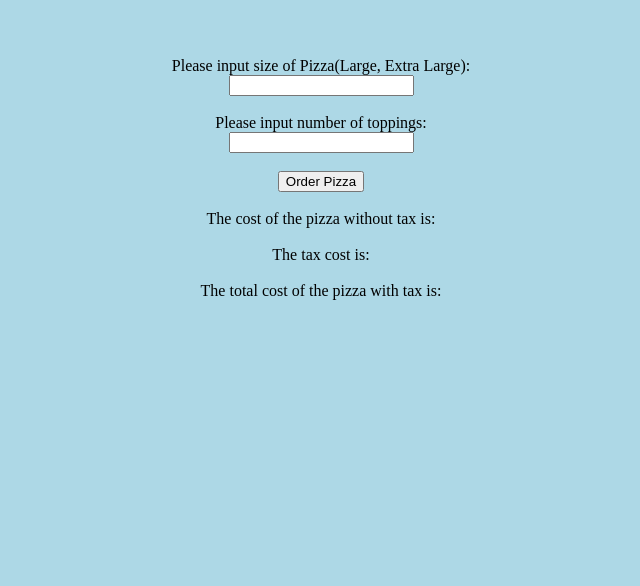
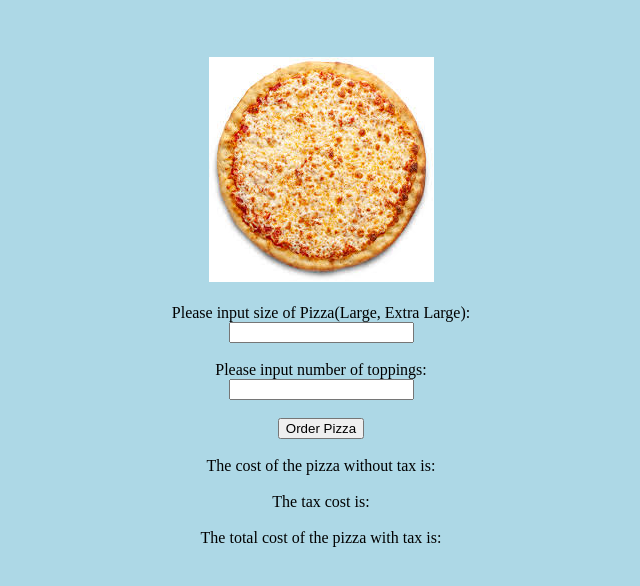
Before and after one commit to matthew-sanii/ICSO-Assignment-6-HTML, a plain HTML site: page index.html in a window 1280 px wide. Shown: the part 66-652 px from the top of the page, without its empty margins (319-959 px from the left). Drawn offline with Linux system fonts and the light colour scheme.

Commit message:
edited index.html, click.js

```diff
--- a/index.html
+++ b/index.html
@@ -14,6 +14,8 @@
     <div class="wrapper">
       <br><br>
       <div class="p2">
+        <img id="myimage" src="./images/pizza.png">
+        <br><br>
         <label for="answer">Please input size of Pizza(Large, Extra Large):</label> <!-- This line of code asks you to input your age -->
         <input type="text" id="answer" name="answer"><br><br>
         <label for="answer2">Please input number of toppings:</label><!-- This line of code is where you input the day of the week -->
```
Also changed, not shown: images/pizza.png (added).
